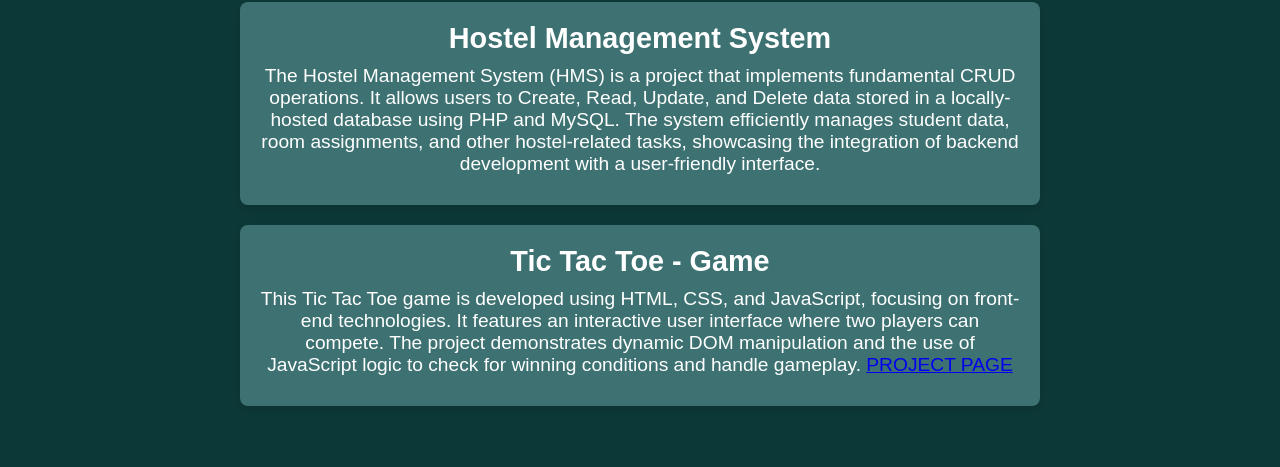
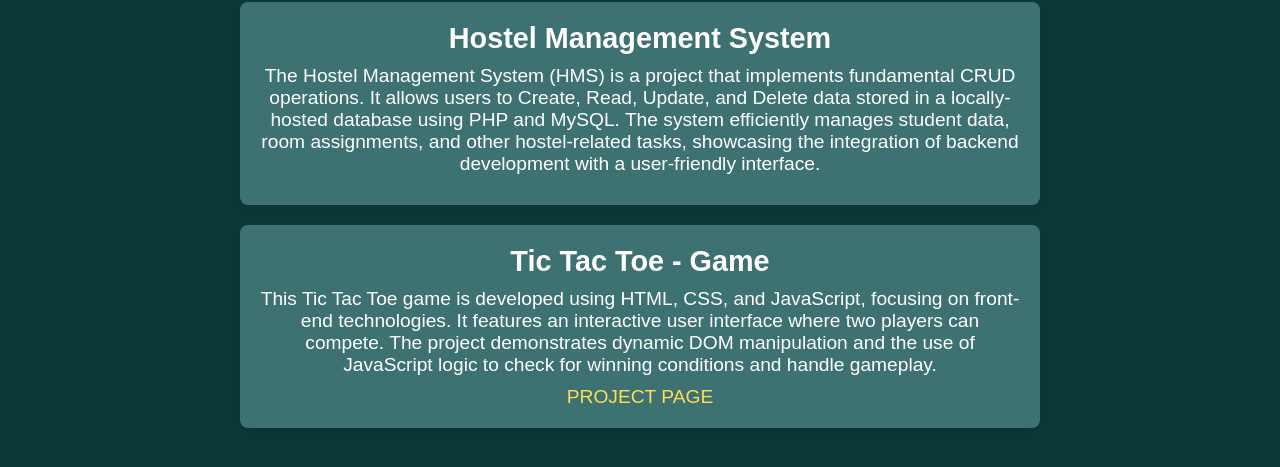
Before and after one commit to arpankhadka10/Portfolio, a plain HTML site: page project.html in a window 1280 px wide. Shown: the part 155-622 px from the top of the page. Drawn offline with Linux system fonts and the light colour scheme.

Commit message:
Update project.html

```diff
--- a/project.html
+++ b/project.html
@@ -59,6 +59,14 @@
             font-size: 1.2rem;
             margin-bottom: 10px;
         }
+        .project-link {
+            font-size: 1.2rem;
+            color: #FFDD57;
+            text-decoration: none;
+        }
+        .project-link:hover {
+            text-decoration: underline;
+        }
     </style>
 </head>
 <body>
@@ -87,8 +95,8 @@
             <h2>Tic Tac Toe - Game</h2>
             <p>
                 This Tic Tac Toe game is developed using HTML, CSS, and JavaScript, focusing on front-end technologies. It features an interactive user interface where two players can compete. The project demonstrates dynamic DOM manipulation and the use of JavaScript logic to check for winning conditions and handle gameplay.
-                <a href="https://accorto10.github.io/Game-pj/" target="_blank">PROJECT PAGE</a>
             </p>
+            <a href="https://accorto10.github.io/Game-pj/" target="_blank" class="project-link">PROJECT PAGE</a>
         </div>
     </div>
 
```
